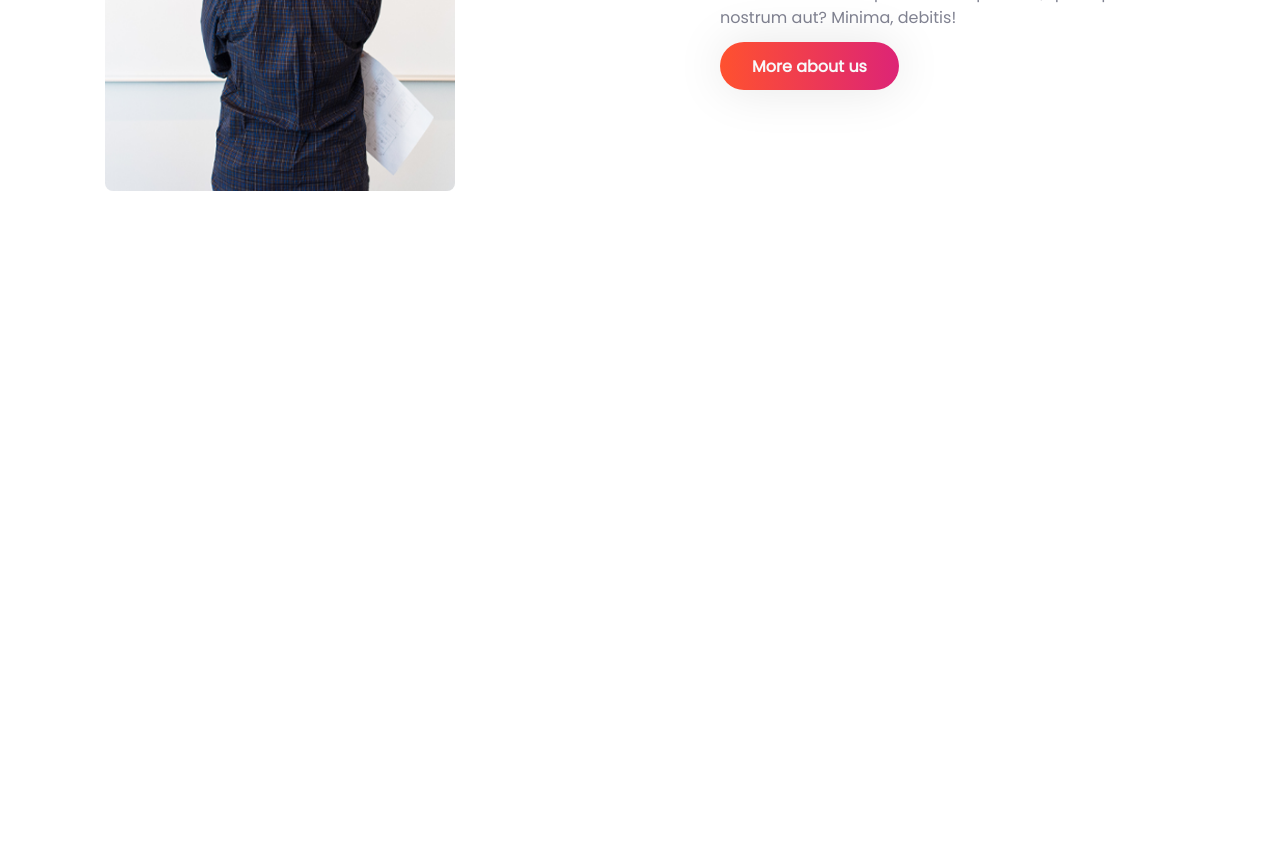
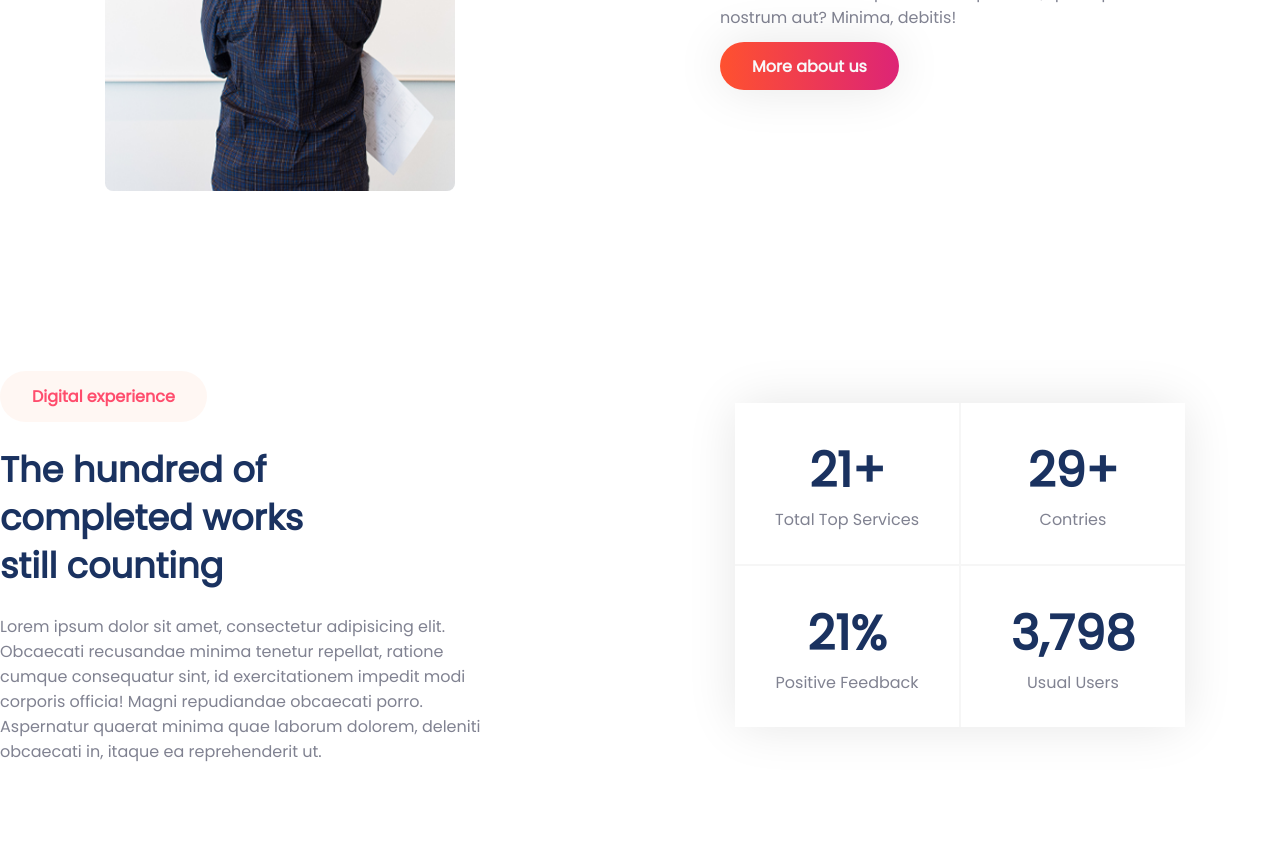
Before and after one commit to mbosprates/exemplo-agencia, a plain HTML site: page index.html in a window 1280 px wide. Shown: the part 1924-2768 px from the top of the page. Before the commit the page ends 2215 px from the top, so only its background shows below. Drawn offline with nearby package versions, Linux system fonts and the light colour scheme.

Commit message:
Fazendo a seção counting

```diff
--- a/index.html
+++ b/index.html
@@ -132,6 +132,48 @@
                 </div>
             </div>
         </section>
+        <section class="container mx-auto counting-area">
+            <div class="grid cols-1 lg-cols-2">
+                <div class="grid-one text-center md-text-left">
+                    <span class="d-inline btn btn-primary bg-gradient-peach text-red">
+                        Digital experience
+                    </span>
+                    <div class="font-poppins">
+                        <h1 class="text-lg text-dark py-5">
+                            The hundred of <br>
+                            completed works <br>
+                            still counting
+                        </h1>
+                        <p class="text-gray mx-auto md-mx-initial">
+                            Lorem ipsum dolor sit amet, consectetur adipisicing elit. Obcaecati recusandae minima tenetur repellat, ratione cumque consequatur sint, id exercitationem impedit modi corporis officia! Magni repudiandae obcaecati porro. Aspernatur quaerat minima quae laborum dolorem, deleniti obcaecati in, itaque ea reprehenderit ut.
+                        </p>
+                    </div>
+                </div>
+                <div class="grid-two">
+                    <div class="count-box">
+                        <div class="grid lg-cols-2 btn-shadow font-poppins">
+                            <div class="item1 text-center">
+                                <h1 class="text-dark text-xl">21+</h1>
+                                <span class="text-gray">Total Top Services</span>
+                            </div>
+                            <div class="item2 text-center">
+                                <h1 class="text-dark text-xl">29+</h1>
+                                <span class="text-gray">Contries</span>
+                            </div>
+                            <div class="item3 text-center">
+                                <h1 class="text-dark text-xl">21%</h1>
+                                <span class="text-gray">Positive Feedback</span>
+                            </div>
+                            <div class="item4 text-center">
+                                <h1 class="text-dark text-xl">3,798</h1>
+                                <span class="text-gray">Usual Users</span>
+                            </div>
+                        </div>
+                    </div>
+                </div>
+            </div>
+        </section>
+
     </main>
 
 
--- a/style.css
+++ b/style.css
@@ -374,6 +374,35 @@ ul{
     z-index: 99;
 }
 
+/* ############## Counting ############## */
+#site-main .counting-area{
+    padding: 5rem 0;
+}
+
+#site-main .counting-area .grid-one p{
+    width: 80%;
+}
+
+#site-main .counting-area .count-box{
+    display: flex;
+    justify-content: center;
+    margin: 2rem 0;
+}
+
+#site-main .counting-area .count-box .grid{
+    display: inline-grid;
+    gap: 2px;
+    border-radius: 20px;
+    background-color: var(--text-light);
+}
+
+#site-main .counting-area .count-box .grid > div{
+    background-color: white;
+    padding: 2rem 2.5rem;
+    text-align: center;
+}
+
+
 /* ############## Responsive ############## */
 
 @media(min-width:640px){
@@ -393,6 +422,10 @@ ul{
 
     .md-text-left{
         text-align: left;
+    }
+
+    .md-mx-initial{
+        margin: initial;
     }
 }
 
```
